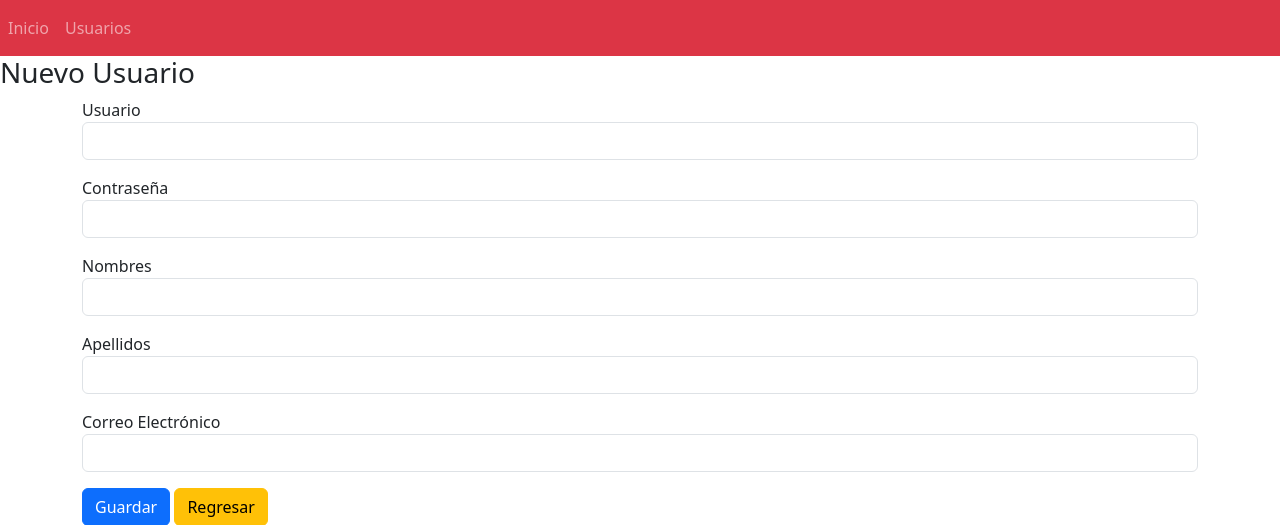
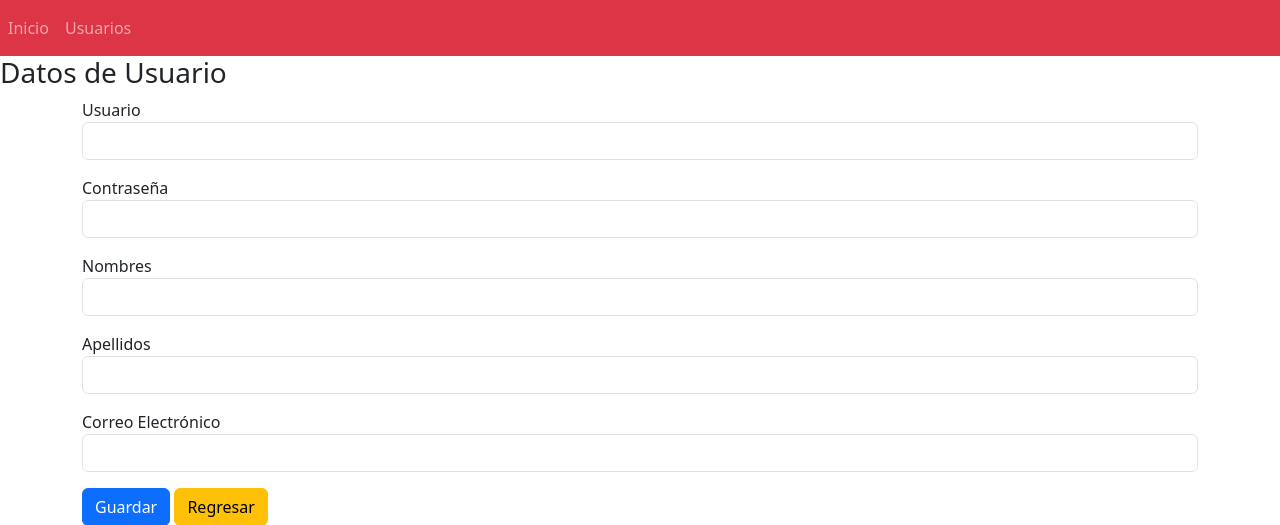
Before and after one commit to ciberdev/python-flask, a Flask app: page /users/user in a window 1280 px wide. Shown: the top 525 px of the page. Run offline with Flask 3, Linux system fonts and the light colour scheme; the visitor is signed in with stand-in values (Sample User, id 1); some libraries are stand-ins or nearby versions.

Commit message:
Updating label of user form

```diff
--- a/templates/datos_usuario.html
+++ b/templates/datos_usuario.html
@@ -1,7 +1,7 @@
 {% extends 'privbase.html' %}
 
 {% block content %}
-<h3>Nuevo Usuario</h3>
+<h3>Datos de Usuario</h3>
 <div class="container-sm">
     <form method="POST">
         <div class="mb-3">
```
